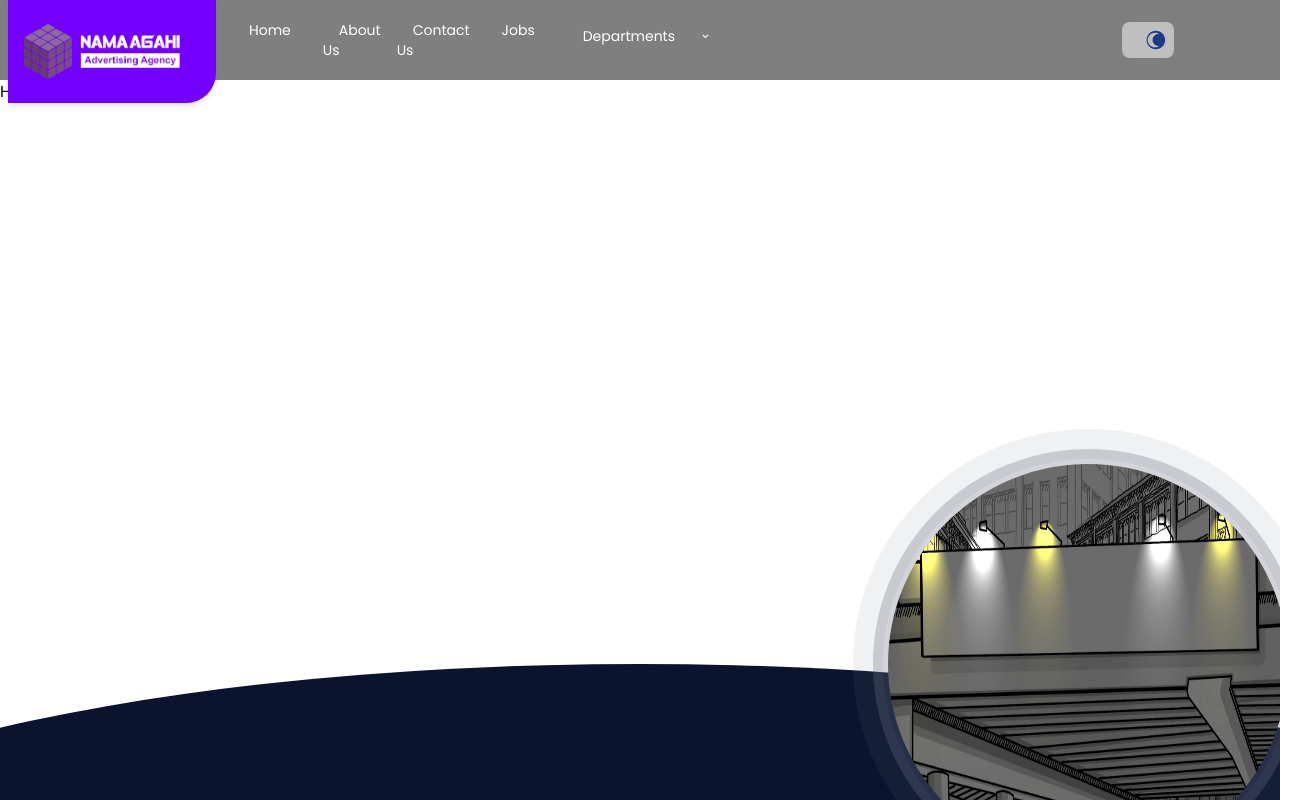
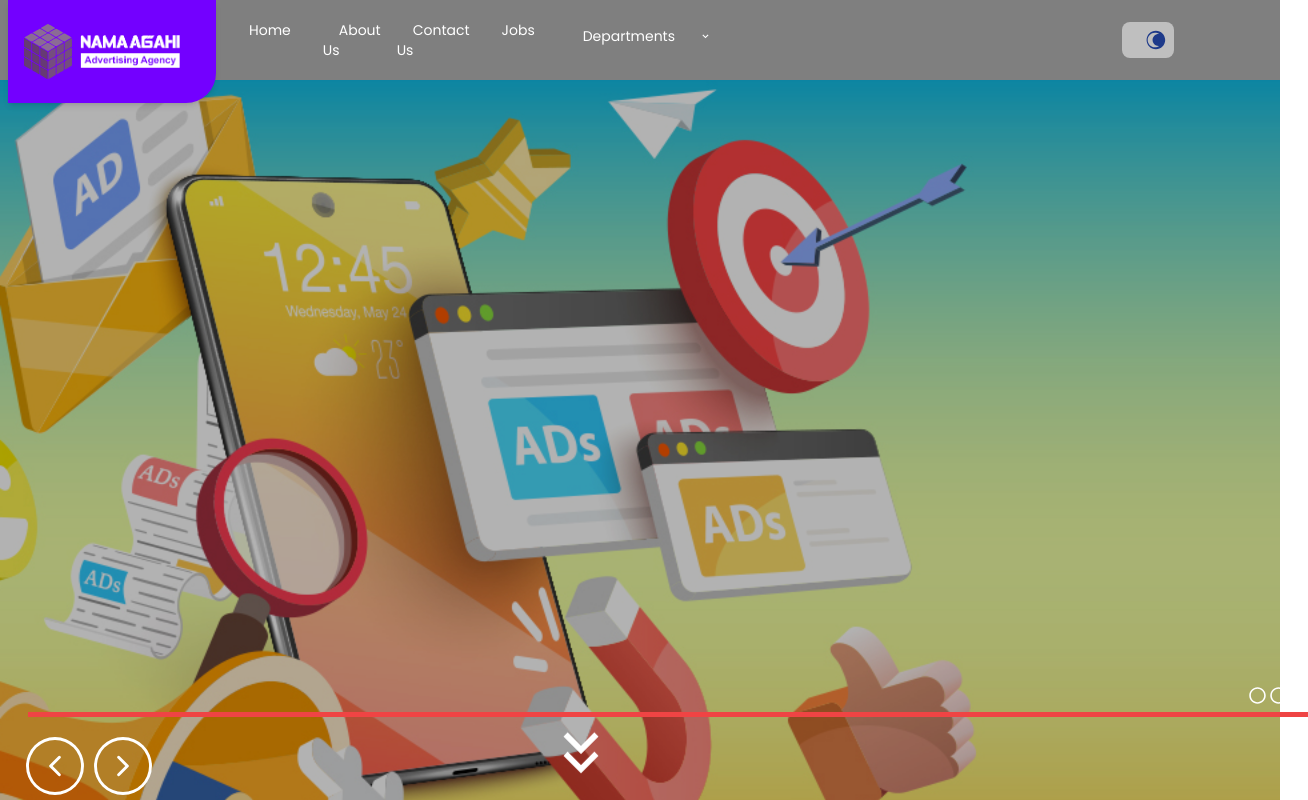
Before and after one commit to hamidrezahashemi71/namaagahi-website, a Next.js app: page /en in a window 1280 px wide. Shown: the top 800 px of the page, 1308 px wide, since content can reach past the window. Built offline with nearby package versions, Linux system fonts and the light colour scheme.

Commit message:
hero section slider

```diff
--- a/src/components/site/home/hero.tsx
+++ b/src/components/site/home/hero.tsx
@@ -1,15 +1,68 @@
 'use client'
 
-import React, { useEffect, useRef, useState } from 'react'
-import heroImage from '../../../../public/images/NamaVa.jpg'
-import logo from '../../../../public/images/Logo.png'
+import React, { useEffect, useState } from 'react'
 import Image from 'next/image'
+import { sliderImages } from '@/lib/images'
+import { CiCircleChevLeft, CiCircleChevRight  } from "react-icons/ci"
+import { MdOutlineKeyboardDoubleArrowDown } from "react-icons/md"
+import { FaRegCircle } from "react-icons/fa"
 
 export default function Hero() {
+  const [currentSlide, setCurrentSlide] = useState<number>(2)
+
+  const prevSlide = () => {
+    const isFirstSlide = currentSlide === 0
+    const newSlide = isFirstSlide ? sliderImages.length - 1 : currentSlide -1
+    setCurrentSlide(newSlide)
+  }
+
+  const nextSlide = () => {
+    const isLastSlide = currentSlide === sliderImages.length - 1
+    const newSlide = isLastSlide ? 0 : currentSlide + 1
+    setCurrentSlide(newSlide)
+  }
+
+  const goToSlide = (slideIndex: number) => setCurrentSlide(slideIndex)
+
+  useEffect(() => {
+    setTimeout(() => {
+      nextSlide()
+    }, 7000)
+  }, [currentSlide])
 
   return (
-    <div>
-      Hey
+    <div className='max-w-[300%] h-screen w-full m-auto relative'>
+      <div
+        className='w-full h-full bg-center bg-cover duration-1000'
+        style={{ backgroundImage: `url(${sliderImages[currentSlide].url})` }}
+      ></div>
+      <div className='absolute top-0 right-0 w-full h-full bg-black/30 transition ease-in-out delay-1000' />
+      <div className='absolute w-full bottom-36 -translate-x-0 translate-y-[-50%] left-7 flex justify-end items-center gap-x-1 py-2 border-b-red-500 border-b-[5px]'>
+        {sliderImages.map((slide, slideIndex) => (
+          <div key={slide.id}>
+            <FaRegCircle
+              size={17}
+              className={`cursor-pointer text-white ${currentSlide === slideIndex && 'text-purple-300 font-bold'}`}
+              onClick={() => goToSlide(slideIndex)}
+            />
+          </div>
+        ))}
+      </div>
+      <div className='hidden md:block absolute bottom-7 -translate-x-0 translate-y-[-50%] left-3 rounded-full p-2 text-white cursor-pointer'>
+        <CiCircleChevLeft
+          size={70}
+          onClick={prevSlide}
+        />
+      </div>
+      <div className='hidden md:block absolute bottom-7 -translate-x-0 translate-y-[-50%] left-20 rounded-full p-2 text-white cursor-pointer'>
+        <CiCircleChevRight
+          size={70}
+          onClick={nextSlide}
+        />
+      </div>
+      <div className='absolute bottom-16 -translate-x-0 translate-y-[-100%] left-[42%] md:right-3 rounded-full p-2 text-white cursor-pointer animate-bounce'>
+        <MdOutlineKeyboardDoubleArrowDown size={70}/>
+      </div>
     </div>
   )
 }
--- a/src/components/site/navigation/Footer.tsx
+++ b/src/components/site/navigation/Footer.tsx
@@ -78,7 +78,7 @@ export default async function Footer({ lang }: { lang: Locale }) {
             src={logo}
             width={48}
             height={48}
-            className='floating'
+            className='animate-bounce'
           />
           <div className='flex gap-5 md:gap-8 items-center'>
             {
--- /dev/null
+++ b/src/lib/images.ts
@@ -0,0 +1,9 @@
+import sliderImage1 from '../../public/images/Bus.jpg'
+import sliderImage2 from '../../public/images/NamaVa.jpg'
+import sliderImage3 from '../../public/images/Digital.jpg'
+
+export const sliderImages = [
+  { id: 1, title:'sliderImage1', url: sliderImage1.src },
+  { id: 2, title:'sliderImage2', url: sliderImage2.src },
+  { id: 3, title:'sliderImage3', url: sliderImage3.src },
+]
```
